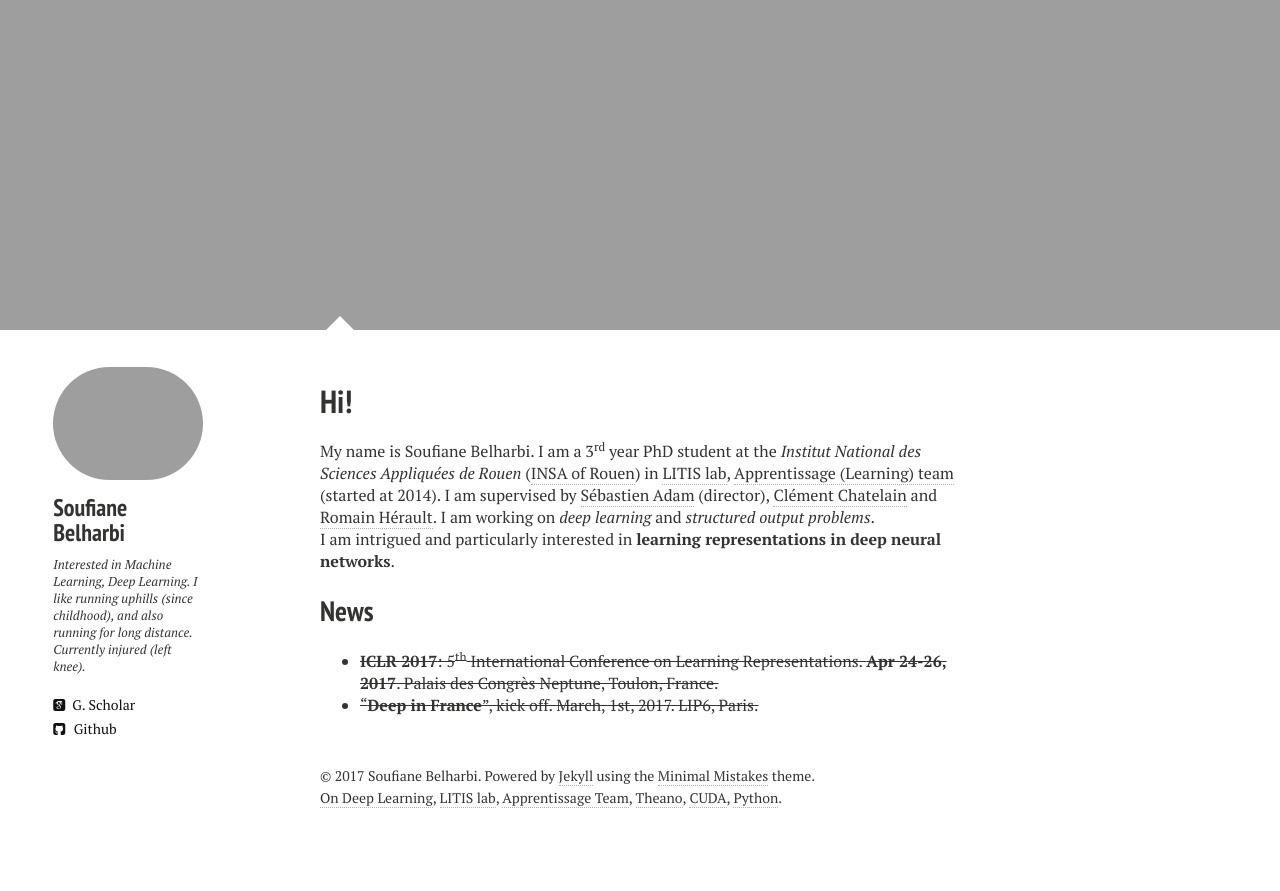
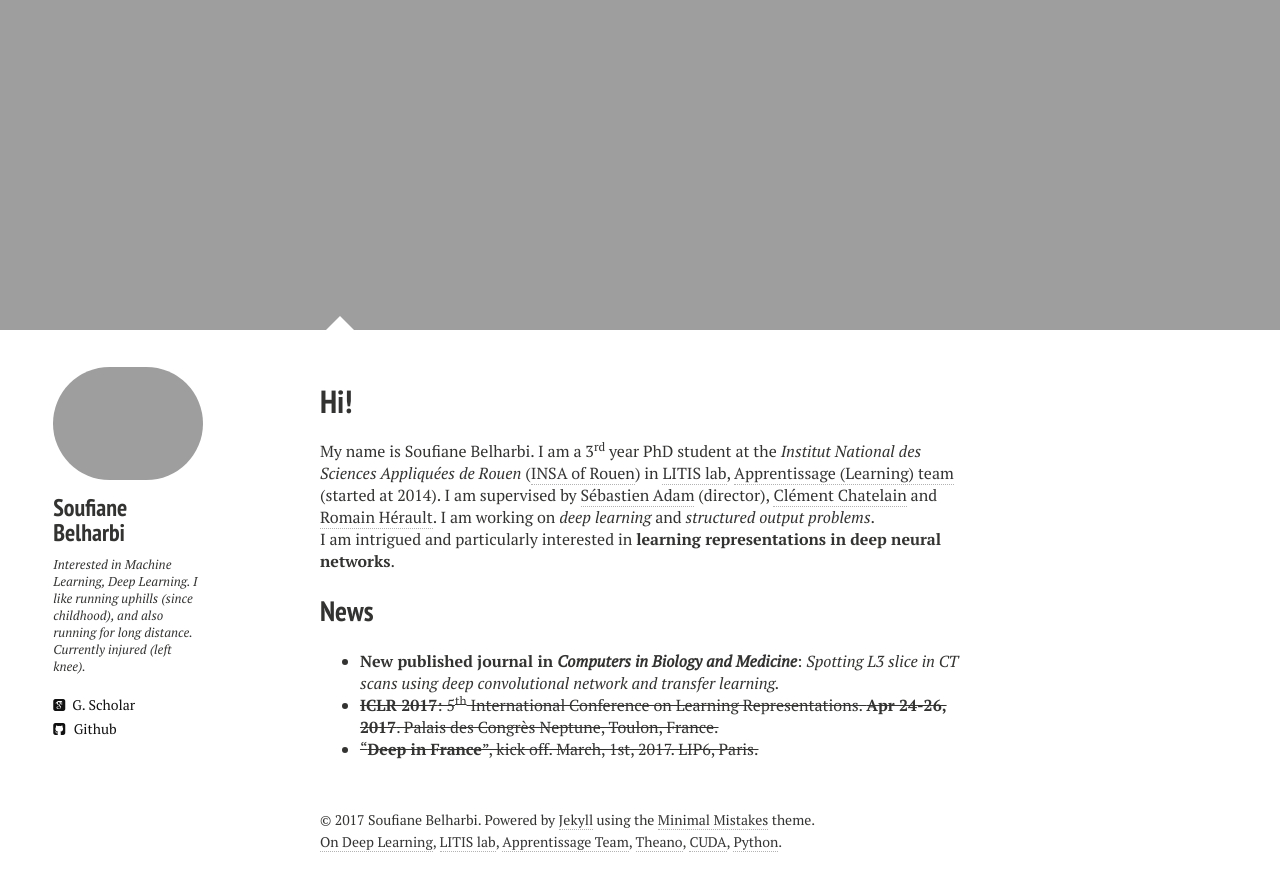
Before and after one commit to sbelharbi/sbelharbi.github.io, a Jekyll site: the page built from index.md, in a window 1280 px wide and 900 px high, scrolled down 718 px. Shown: the top 891 px of the window. Built offline with Jekyll 4.4.1, drawn with Linux system fonts in a browser that asks for light colours; nearby versions of some CDN libraries; before the commit the page ends 1574 px from its top, so only the background shows below that.

Commit message:
new published journal CBM.

```diff
--- a/index.md
+++ b/index.md
@@ -20,6 +20,7 @@ working on *deep learning* and *structured output problems*.
 I am intrigued and particularly interested in **learning representations in deep neural networks**.
 
 ## News
+* **New published journal in *Computers in Biology and Medicine***: *Spotting L3 slice in CT scans using deep convolutional network and transfer learning.*
 * ~~[**ICLR 2017**](http://www.iclr.cc/doku.php?id=ICLR2017:main): 5<sup>th</sup> International Conference on Learning
   Representations.
   **Apr 24-26, 2017**. Palais des Congrès Neptune, Toulon, France.~~
```
